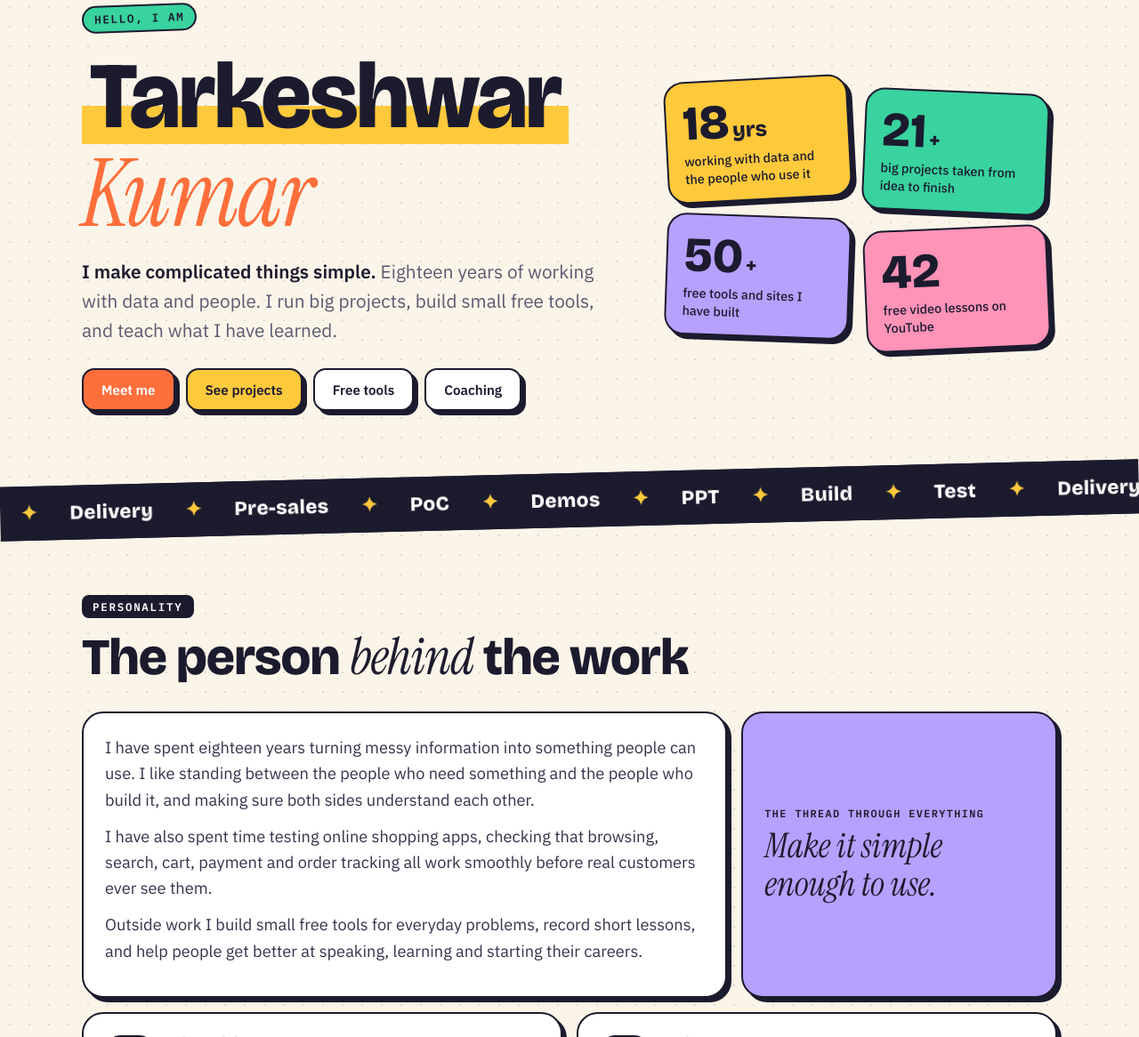
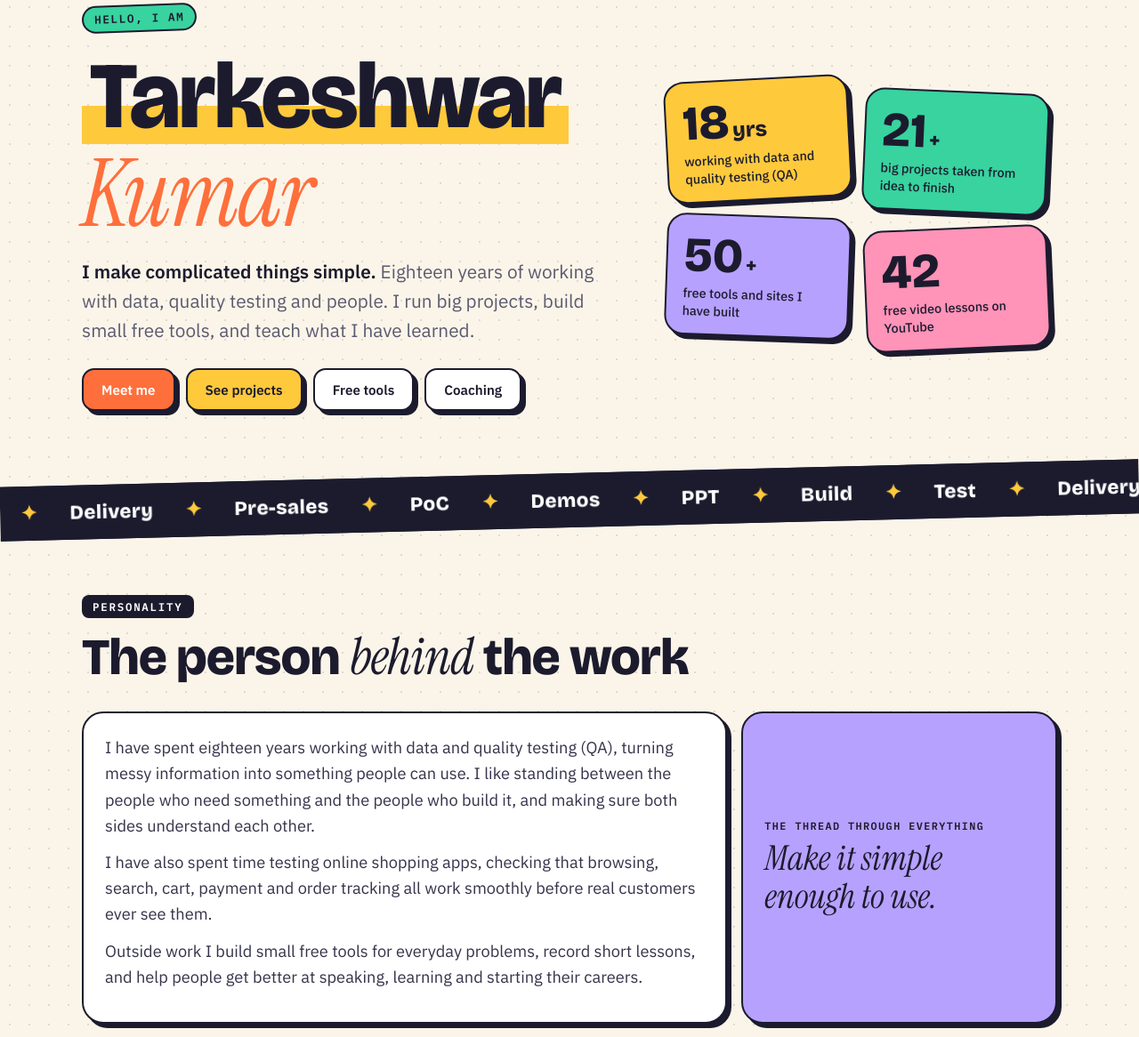
Before and after one commit to tarkeshstack/tkr, a plain HTML site: page index.html in a window 1280 px wide. Shown: the part 113-1279 px from the top of the page at 89% size. Drawn offline with nearby package versions, Linux system fonts and the light colour scheme.

Commit message:
Mention 18 years with data and QA
Co-Authored-By: Claude Sonnet 5.5 <noreply@anthropic.com>
Claude-Session: https://claude.ai/code/session_01SeoT2CUCe95GfTpJmRMwTH

```diff
--- a/index.html
+++ b/index.html
@@ -174,7 +174,7 @@ footer b{display:block;font:800 clamp(2rem,8vw,4.2rem) var(--f-d);color:var(--in
     <div>
       <span class="eyebrow">Hello, I am</span>
       <h1><span class="hl">Tarkeshwar</span><br><em>Kumar</em></h1>
-      <p class="lede"><b>I make complicated things simple.</b> Eighteen years of working with data and people. I run big projects, build small free tools, and teach what I have learned.</p>
+      <p class="lede"><b>I make complicated things simple.</b> Eighteen years of working with data, quality testing and people. I run big projects, build small free tools, and teach what I have learned.</p>
       <div class="btns">
         <a class="btn p" href="#me">Meet me</a>
         <a class="btn y" href="#projects">See projects</a>
@@ -183,7 +183,7 @@ footer b{display:block;font:800 clamp(2rem,8vw,4.2rem) var(--f-d);color:var(--in
       </div>
     </div>
     <div class="collage" aria-label="At a glance">
-      <div class="stat"><b>18<small>yrs</small></b><span>working with data and the people who use it</span></div>
+      <div class="stat"><b>18<small>yrs</small></b><span>working with data and quality testing (QA)</span></div>
       <div class="stat"><b>21<small>+</small></b><span>big projects taken from idea to finish</span></div>
       <div class="stat"><b>50<small>+</small></b><span>free tools and sites I have built</span></div>
       <div class="stat"><b>42</b><span>free video lessons on YouTube</span></div>
@@ -200,7 +200,7 @@ footer b{display:block;font:800 clamp(2rem,8vw,4.2rem) var(--f-d);color:var(--in
     <div class="sh"><span class="k">Personality</span><h2>The person <em>behind</em> the work</h2></div>
     <div class="bento">
       <div class="tile big">
-        <p>I have spent eighteen years turning messy information into something people can use. I like standing between the people who need something and the people who build it, and making sure both sides understand each other.</p>
+        <p>I have spent eighteen years working with data and quality testing (QA), turning messy information into something people can use. I like standing between the people who need something and the people who build it, and making sure both sides understand each other.</p>
         <p>I have also spent time testing online shopping apps, checking that browsing, search, cart, payment and order tracking all work smoothly before real customers ever see them.</p>
         <p>Outside work I build small free tools for everyday problems, record short lessons, and help people get better at speaking, learning and starting their careers.</p>
       </div>
```
